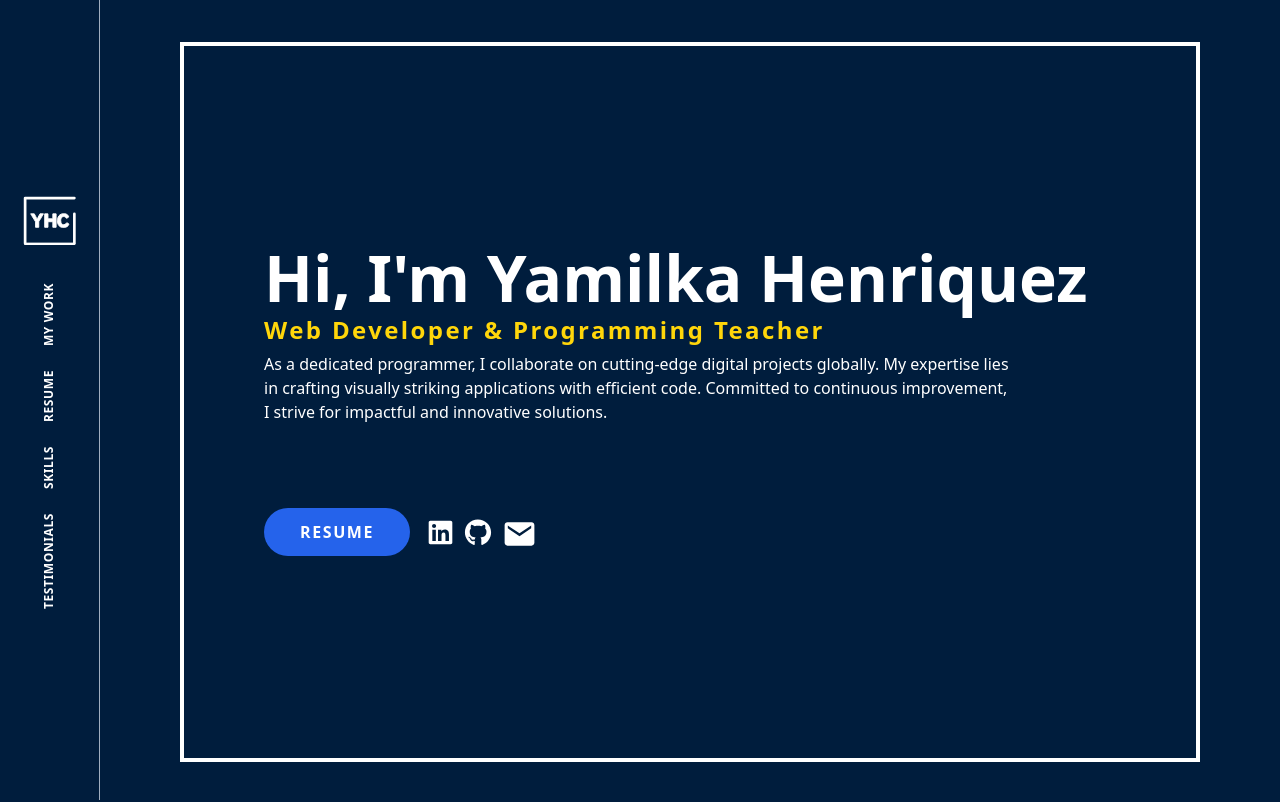
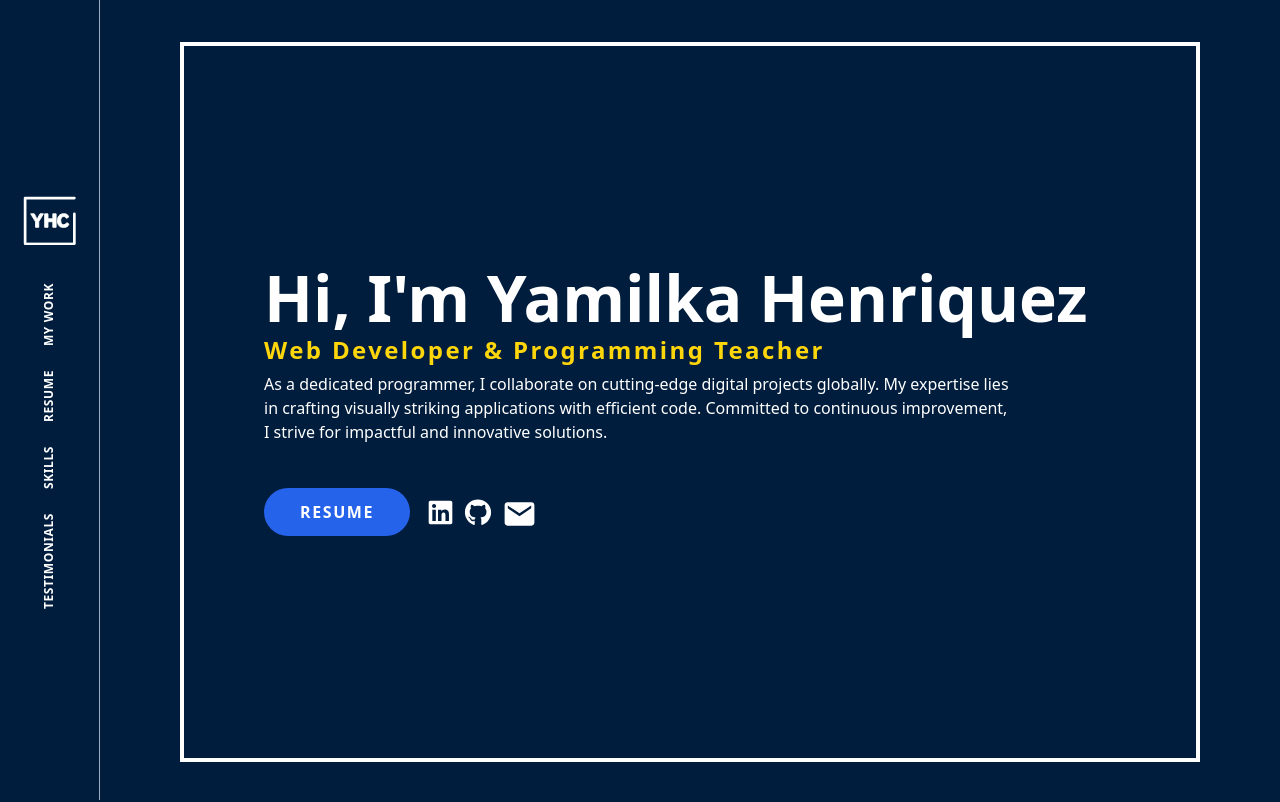
Before and after one commit to YamilkaHC/Yamilka-portfolio, a Next.js app: page / in a window 1280 px wide. Shown: the top 802 px of the page. Built offline with nearby package versions, Linux system fonts and the light colour scheme.

Commit message:
add space

```diff
--- a/src/components/hero/Hero.tsx
+++ b/src/components/hero/Hero.tsx
@@ -29,7 +29,7 @@ const Hero = () => (
       </p>
     </LayoutAnimationY>
     <LayoutAnimationY delay={0.8}>
-      <div className="mt-20 flex flex-wrap items-center justify-start gap-2 sm:gap-3">
+      <div className="mt-10 flex flex-wrap items-center justify-start gap-2 sm:gap-3">
         <Link legacyBehavior passHref href="/assets/doc/resume.pdf">
           <a
             className=" block rounded-full bg-blue-600 px-8 py-3 font-bold tracking-widest text-white transition-all hover:bg-[#2f72de] hover:transition-all md:px-9"
```
